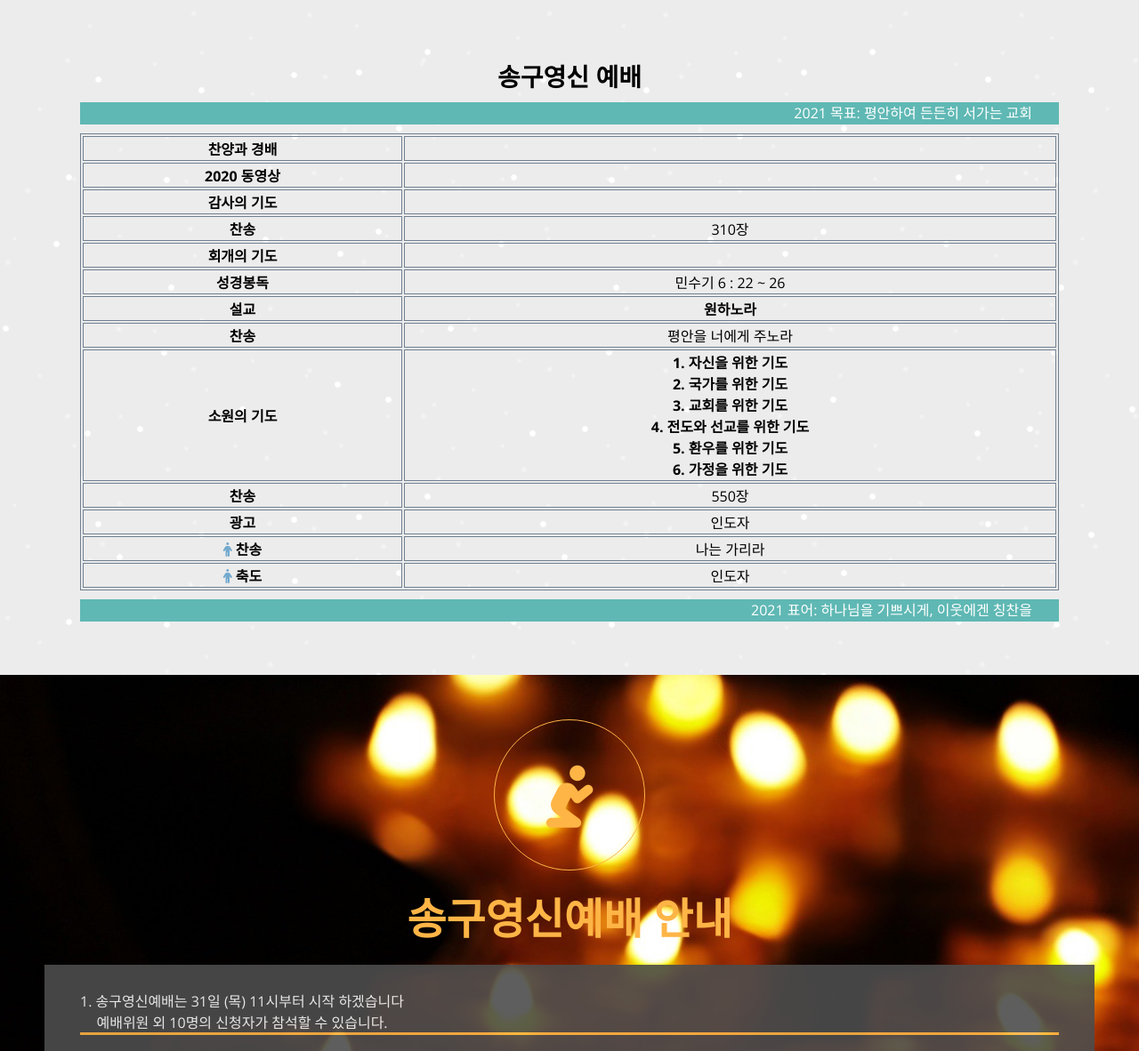
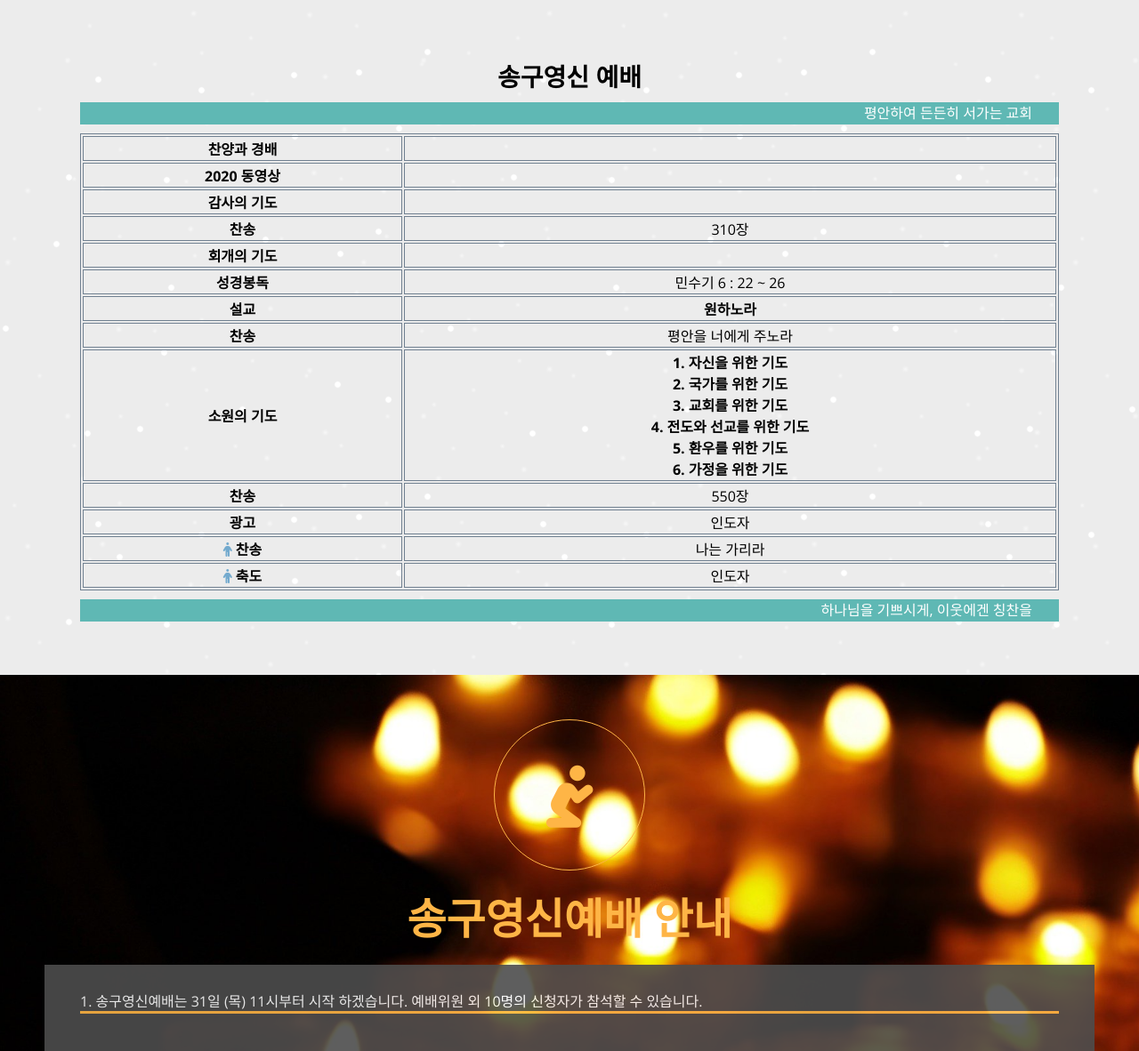
Before and after one commit to yohan1900/new-year-worship, a plain HTML site: page index.html in a window 1280 px wide. Shown: the part 964-2146 px from the top of the page at 89% size. Drawn offline with nearby package versions, Linux system fonts and the light colour scheme.

Commit message:
수정1차

```diff
--- a/index.html
+++ b/index.html
@@ -76,7 +76,7 @@
 
       <h2>송구영신 예배</h2>
       <ul class="ul1">
-          <li>2021 목표: 평안하여 든든히 서가는 교회</li>
+          <li>평안하여 든든히 서가는 교회</li>
 
       </ul>
         <table>
@@ -142,7 +142,7 @@
       </div>
 
       <ul class="ul1">
-          <li>2021 표어: 하나님을 기쁘시게, 이웃에겐 칭찬을</li>
+          <li>하나님을 기쁘시게, 이웃에겐 칭찬을</li>
 
     </section>
 
@@ -164,8 +164,7 @@
             <h2 class="skillset__title"></h2>
             <div class="skill">
               <div class="skill__description">
-                <span>1. 송구영신예배는 31일 (목) 11시부터 시작 하겠습니다<br>
-                      예배위원 외 10명의 신청자가 참석할 수 있습니다.
+                <span>1. 송구영신예배는 31일 (목) 11시부터 시작 하겠습니다. 예배위원 외 10명의 신청자가 참석할 수 있습니다.
                 </span>
               </div>
               <div class="skill__bar">
@@ -224,8 +223,8 @@
         </div>
         <h1 class="major__title">목표 & 표어</h1>
         <div class="major__description">
-          <p class ="slogun">목표: 평안하여 든든히 서가는 교회 (행 9:31)</p>
-          <p class ="slogun">표어: 하나님을 기쁘시게, 이웃에겐 칭찬을 (롬14:18)</p>
+          <p class ="slogun">평안하여 든든히 서가는 교회 (행 9:31)</p>
+          <p class ="slogun">하나님을 기쁘시게, 이웃에겐 칭찬을 (롬14:18)</p>
           <br><br>
 
           <p class="active">1. 기도하며 살리라</p>
--- a/style.css
+++ b/style.css
@@ -206,10 +206,10 @@ p {
 }
 
 .slogun {
-  font-size: 30px;
+  font-size: 25px;
 }
 .active {
-  font-size: 23px;
+  font-size: 20px;
 }
 
 .major__description {
@@ -387,6 +387,7 @@ table {
 .skill__description {
   display: flex;
   justify-content: space-between;
+  text-align: left;
 }
 
 .skill__bar {
```
